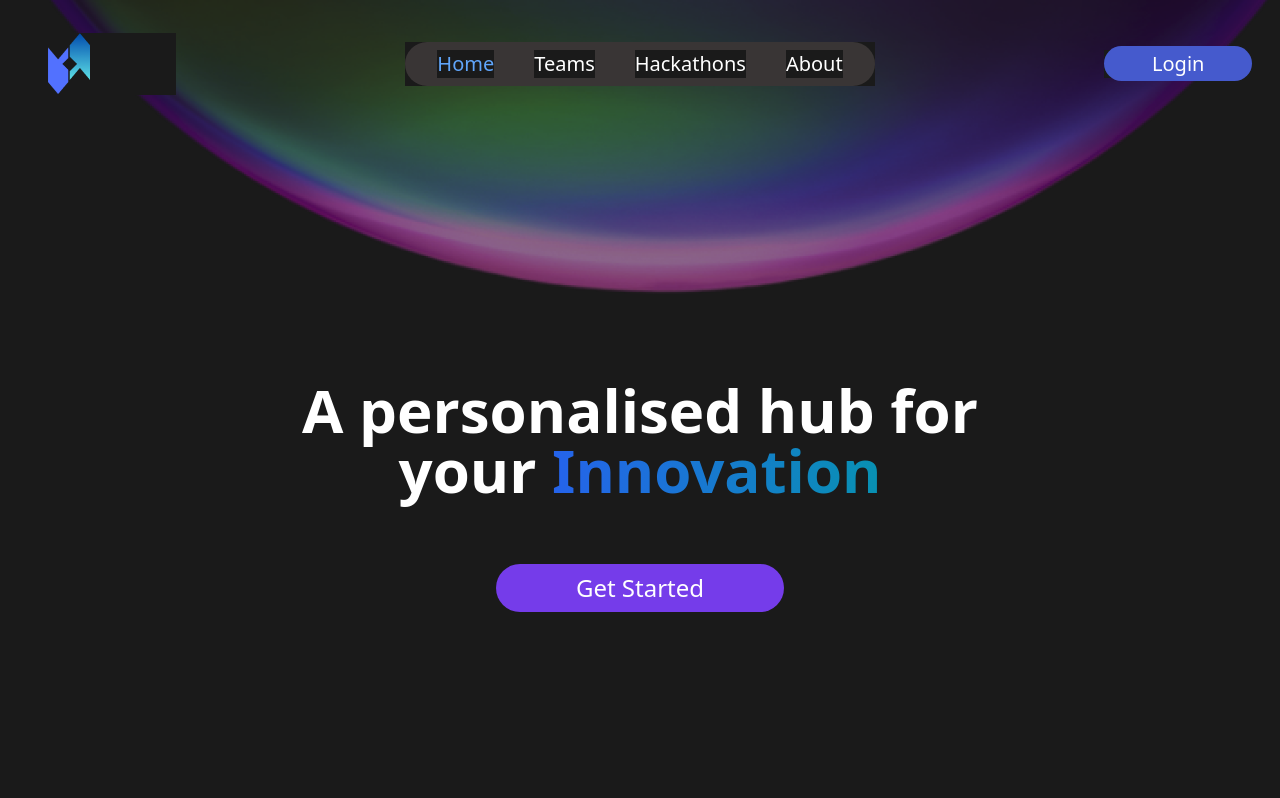
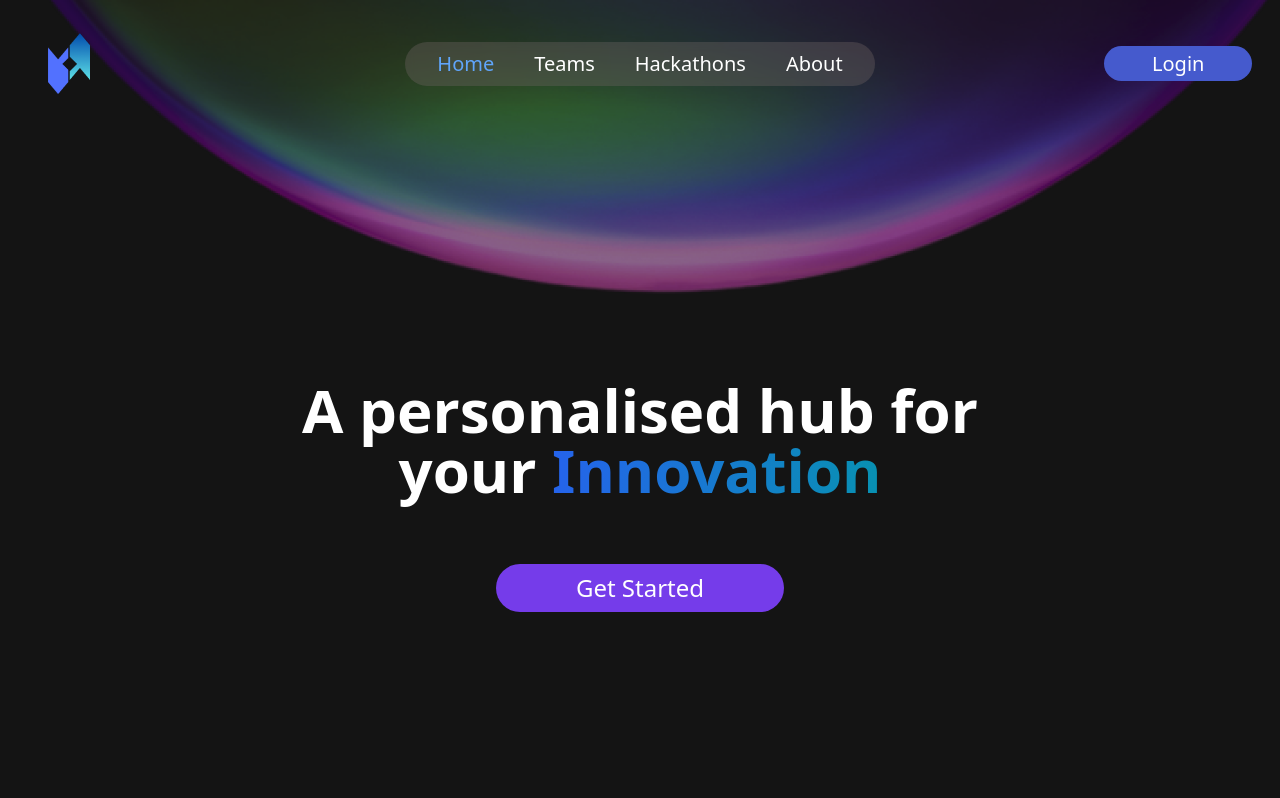
Before and after one commit to TBA5854/Synchub-frontend, a React (Vite) app: page / in a window 1280 px wide. Shown: the top 798 px of the page. Built offline with nearby package versions, Linux system fonts and the light colour scheme.

Commit message:
class is changed to className

```diff
--- a/src/Pages/Home/Home.css
+++ b/src/Pages/Home/Home.css
@@ -1,8 +1,3 @@
-* {
-    background-color: #1a1a1a;
-    color: #ffffff;
-}
-
 .content-header {
   text-align: center;
   margin-top: 10px;
@@ -16,7 +11,7 @@
 .content-header > h3 {
   font-size: xx-large;
   font-weight: 500;
-  color: #42A9C0;
+  color: #42a9c0;
 }
 
 .video-container {
@@ -146,7 +141,6 @@
   background-color: #ccc;
 }
 
-
 .integration-section {
   margin-block: 4rem;
   text-align: center;
@@ -258,7 +252,7 @@
 }
 
 .demo-button {
-    background: linear-gradient(90deg, #9EC4F1 0%, #B0AEAE 100%);
+  background: linear-gradient(90deg, #9ec4f1 0%, #b0aeae 100%);
   color: #000;
   font-size: medium;
   padding: 0.8rem 1.5rem;
```
Lines whose indentation alone changed are shown as unchanged.
